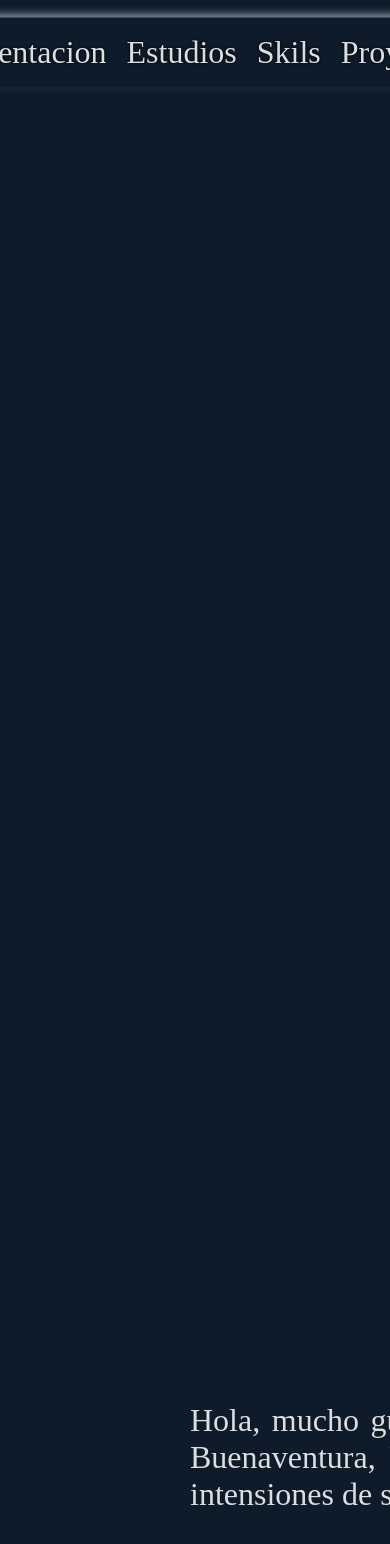
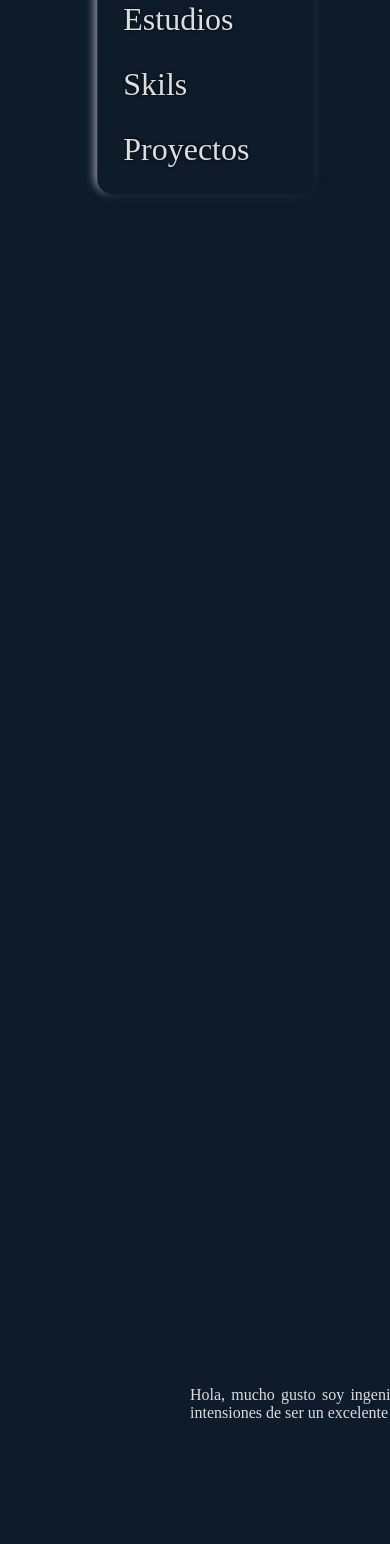
Before and after one commit to FranciscoDJVI/Javascript, a React (Create React App) app in the folder mifirstpage/: page / in a window 390 px wide. Shown: the top 1544 px of the page. Built offline with nearby package versions, Linux system fonts and the light colour scheme.

Commit message:
responsive

```diff
--- a/mifirstpage/src/index.css
+++ b/mifirstpage/src/index.css
@@ -19,3 +19,73 @@ code {
   font-family:
     source-code-pro, Menlo, Monaco, Consolas, "Courier New", monospace;
 }
+
+/* Contenedor principal */
+.container {
+  max-width: 900px;
+  margin: 0 auto;
+  padding: 24px;
+  box-sizing: border-box;
+}
+
+/* Imágenes y avatares */
+img,
+.avatar img {
+  max-width: 100%;
+  height: auto;
+  display: block;
+}
+
+/* Navegación */
+nav {
+  display: flex;
+  flex-wrap: wrap;
+  gap: 16px;
+  justify-content: center;
+}
+
+/* Secciones flexibles */
+.skills,
+.projects,
+.estudios {
+  display: flex;
+  flex-wrap: wrap;
+  gap: 16px;
+  justify-content: center;
+}
+
+/* Texto */
+h1, h2, h3, h4, h5, h6, p {
+  word-break: break-word;
+}
+
+/* Media queries para pantallas pequeñas */
+@media (max-width: 900px) {
+  .container {
+    max-width: 100%;
+    padding: 16px;
+  }
+}
+
+@media (max-width: 600px) {
+  .container {
+    padding: 8px;
+  }
+  nav,
+  .skills,
+  .projects,
+  .estudios {
+    flex-direction: column;
+    align-items: stretch;
+    gap: 8px;
+  }
+  h1 {
+    font-size: 2rem;
+  }
+  h2 {
+    font-size: 1.5rem;
+  }
+  p {
+    font-size: 1rem;
+  }
+}
```
